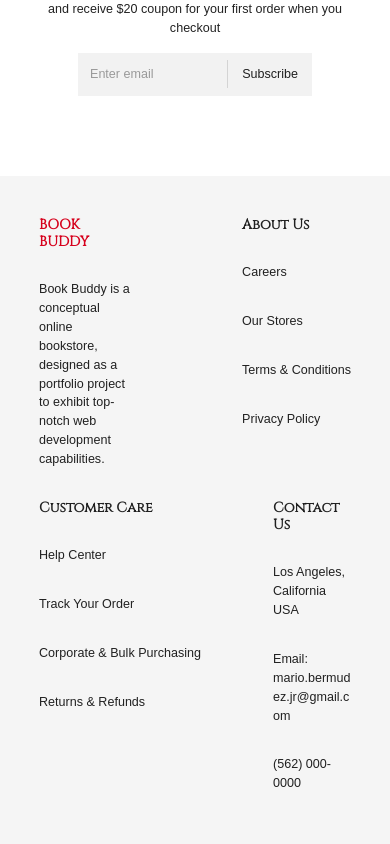
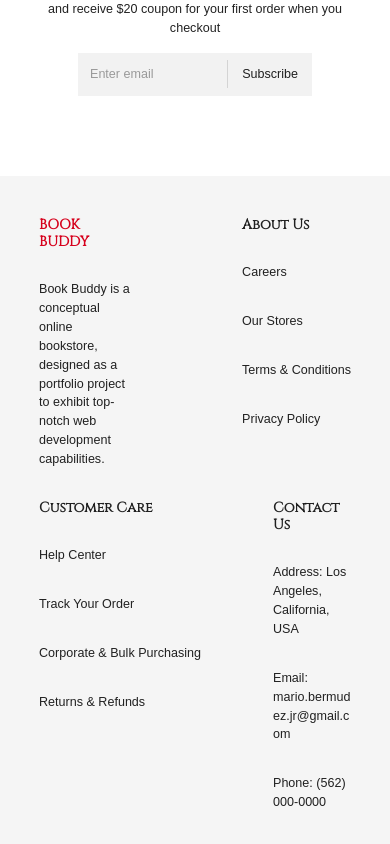
Before and after one commit to mariobermudezjr/book-buddy-client, a React (Create React App) app: page / in a window 390 px wide. Shown: the part 1144-1988 px from the top of the page. Built offline with nearby package versions, Linux system fonts and the light colour scheme; no server answers; a web font is replaced by a local one.

Commit message:
Change footer address format and add Address: and Phone

```diff
--- a/src/scenes/global/Footer.jsx
+++ b/src/scenes/global/Footer.jsx
@@ -89,11 +89,11 @@ function Footer() {
           >
             Contact Us
           </Typography>
-          <Typography mb="30px">Los Angeles, California USA</Typography>
+          <Typography mb="30px">Address: Los Angeles, California, USA</Typography>
           <Typography mb="30px" sx={{ wordWrap: 'break-word' }}>
             Email: mario.bermudez.jr@gmail.com
           </Typography>
-          <Typography mb="30px">(562) 000-0000</Typography>
+          <Typography mb="30px">Phone: (562) 000-0000</Typography>
         </Box>
       </Box>
     </Box>
```
